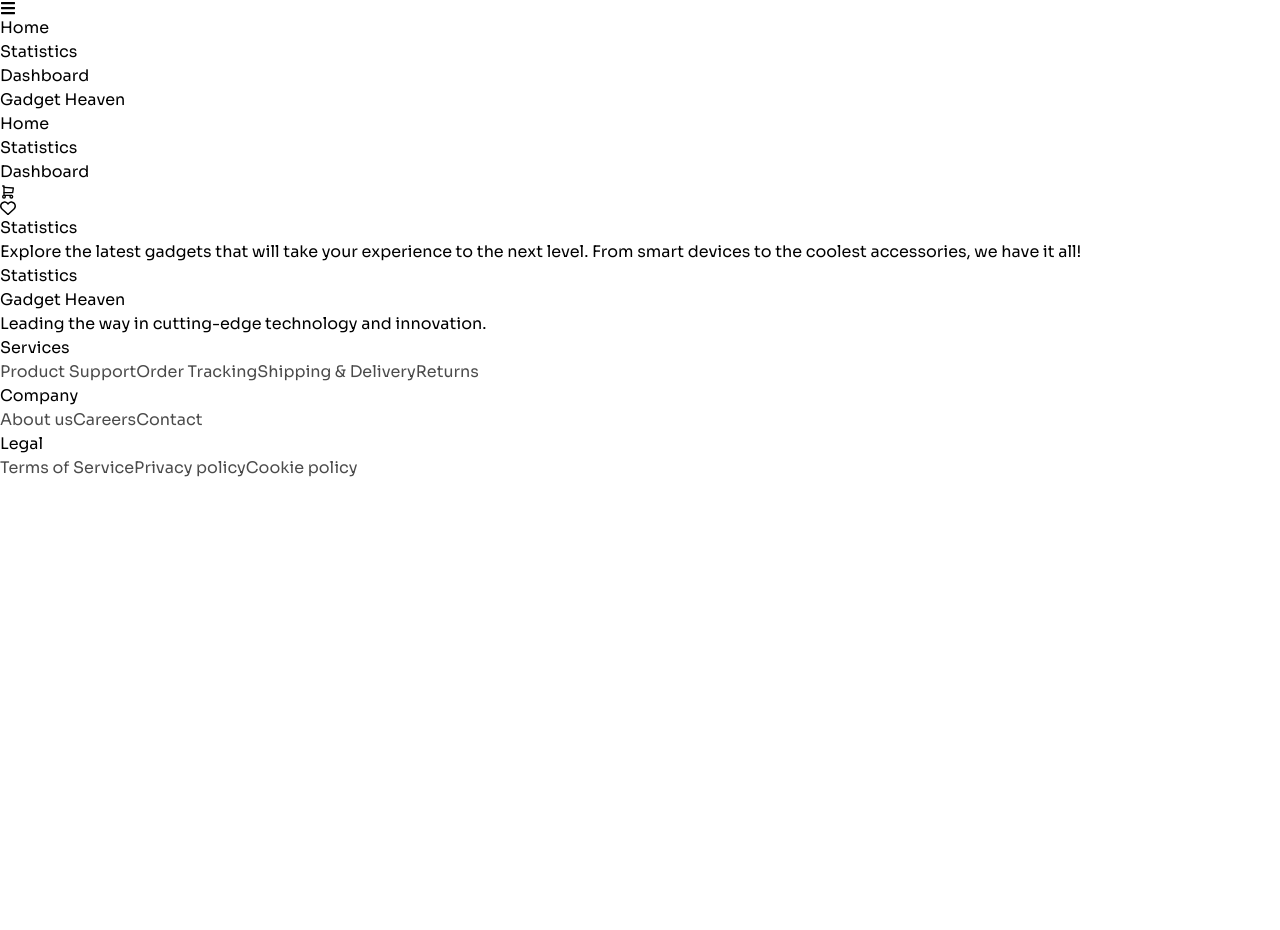
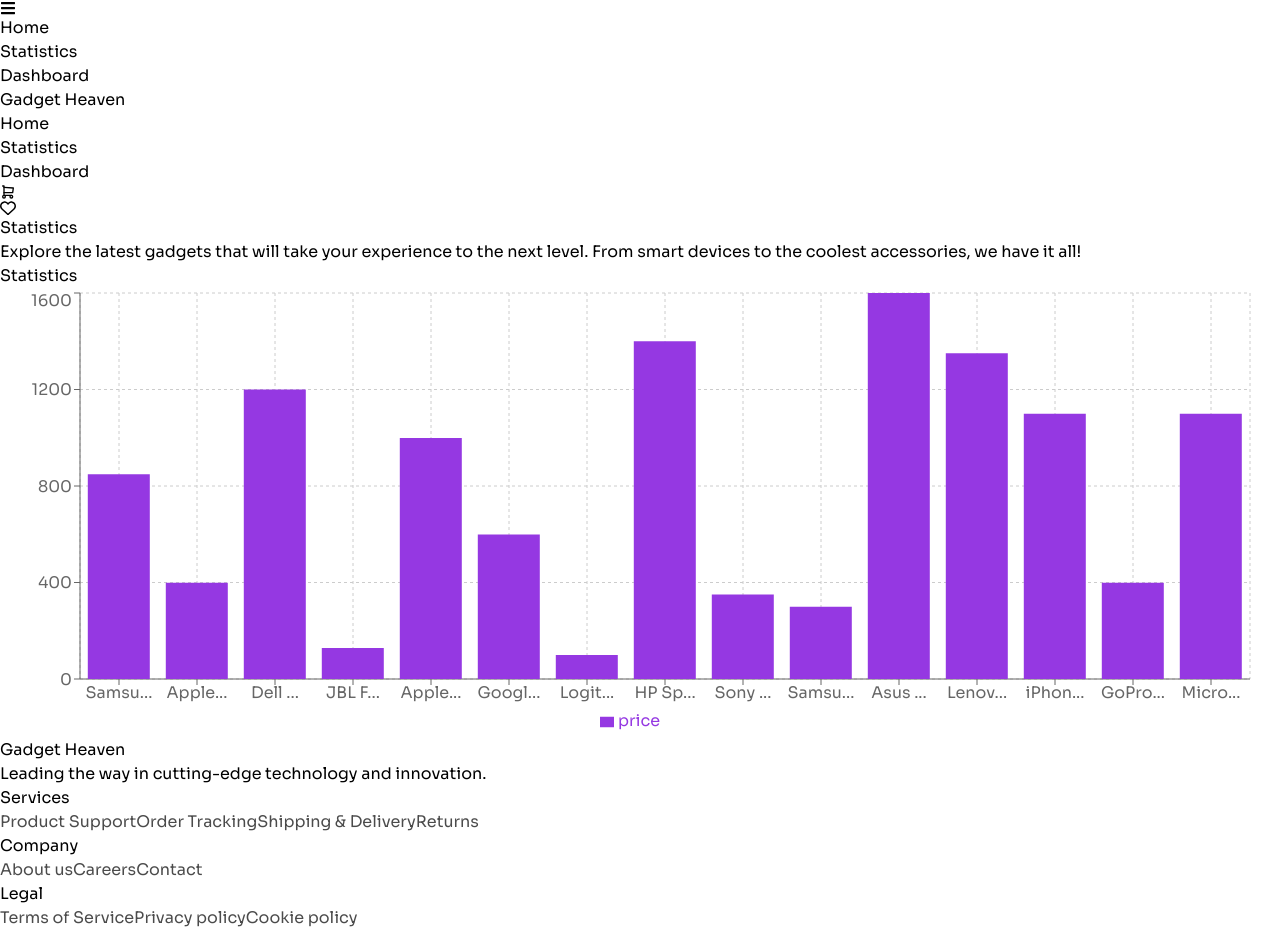
Before and after one commit to fahimprito/gadget-heaven, a React app: page /statistics in a window 1280 px wide. Before the commit the page ends 800 px from the top, so only its background shows below. Built offline with nearby package versions, Linux system fonts and the light colour scheme; the HTML template or start-up script is replaced by a standard one.

Commit message:
Statistics chart

```diff
--- a/package.json
+++ b/package.json
@@ -17,6 +17,7 @@
     "react-dom": "^18.3.1",
     "react-icons": "^5.3.0",
     "react-router-dom": "^6.27.0",
+    "recharts": "^2.13.3",
     "sort-by": "^1.2.0"
   },
   "devDependencies": {
--- a/src/components/Banner/Banner.jsx
+++ b/src/components/Banner/Banner.jsx
@@ -4,7 +4,7 @@
     return (
         <div>
             <div className="bg-[#9538E2]">
-                <div className="flex flex-col gap-4 text-white py-20">
+                <div className="flex flex-col gap-4 text-white py-10 md:py-16">
                     <h2 className="text-4xl lg:text-5xl font-bold text-center ">{title}</h2>
                     <p className="text-base text-center px-5 w-10/12 lg:w-1/2 mx-auto">
                         {description}
--- a/src/components/Banner/DashboardBanner.jsx
+++ b/src/components/Banner/DashboardBanner.jsx
@@ -4,7 +4,7 @@
     return (
         <div>
             <div className="bg-[#9538E2]">
-                <div className="flex flex-col gap-6 text-white py-10">
+                <div className="flex flex-col gap-6 text-white py-10 md:py-16">
                     <h2 className="text-4xl lg:text-5xl font-bold text-center ">Dashboard</h2>
                     <p className="text-base text-center px-5 w-10/12 lg:w-1/2 mx-auto">
                         Explore the latest gadgets that will take your experience to the next level. From smart devices to the coolest accessories, we have it all!
--- a/src/components/Banner/ProductDetailsBanner.jsx
+++ b/src/components/Banner/ProductDetailsBanner.jsx
@@ -4,7 +4,7 @@
     return (
         <div>
             <div className="bg-[#9538E2]">
-                <div className="flex flex-col gap-4 text-white py-10 md:py-20 pb-32 md:pb-52">
+                <div className="flex flex-col gap-4 text-white py-10 md:py-16 pb-32 md:pb-52">
                     <h2 className="text-4xl lg:text-5xl font-bold text-center ">Product Details</h2>
                     <p className="text-base text-center px-5 w-10/12 lg:w-1/2 mx-auto">
                         Explore the latest gadgets that will take your experience to the next level. From smart devices to the coolest accessories, we have it all!
--- a/src/pages/Statistics.jsx
+++ b/src/pages/Statistics.jsx
@@ -1,7 +1,16 @@
+import { useLoaderData } from "react-router-dom";
 import Banner from "../components/Banner/Banner";
+import { BarChart, Bar, XAxis, YAxis, CartesianGrid, Tooltip, Legend, ResponsiveContainer } from 'recharts';
 
 
 const Statistics = () => {
+    const data = useLoaderData();
+
+    const productData = data.map(product => ({
+        product_title: product.product_title,
+        price: product.price,
+    }));
+
     return (
         <div className="bg-base-200">
             <div>
@@ -14,6 +23,32 @@
                 <div className="py-10">
                     <h2 className="text-4xl font-bold">Statistics</h2>
                 </div>
+
+                <div className="py-10">
+                    <ResponsiveContainer width="100%" height={450} >
+                        <BarChart
+                            width={500}
+                            height={300}
+                            data={productData}
+                            margin={{
+                                top: 5,
+                                right: 30,
+                                left: 20,
+                                bottom: 5,
+                            }}
+                        >
+                            <CartesianGrid strokeDasharray="3 3" />
+                            <XAxis dataKey="product_title"
+                                tickFormatter={(value) => value.length > 5 ? `${value.slice(0, 5)}...` : value}
+                            />
+                            <YAxis />
+                            <Tooltip />
+                            <Legend />
+                            <Bar dataKey="price" fill="#9538E2" />
+                        </BarChart>
+                    </ResponsiveContainer>
+
+                </div>
             </div>
         </div>
     );
--- a/src/routes/Routes.jsx
+++ b/src/routes/Routes.jsx
@@ -27,7 +27,8 @@
             },
             {
                 path: "/statistics",
-                element: <Statistics></Statistics>
+                element: <Statistics></Statistics>,
+                loader: () => fetch('/gadgets_inventory.json')
             },
             {
                 path: "/dashboard",
```
Also changed, not shown: 1 other file (tests, documents, lock files or other folders).
